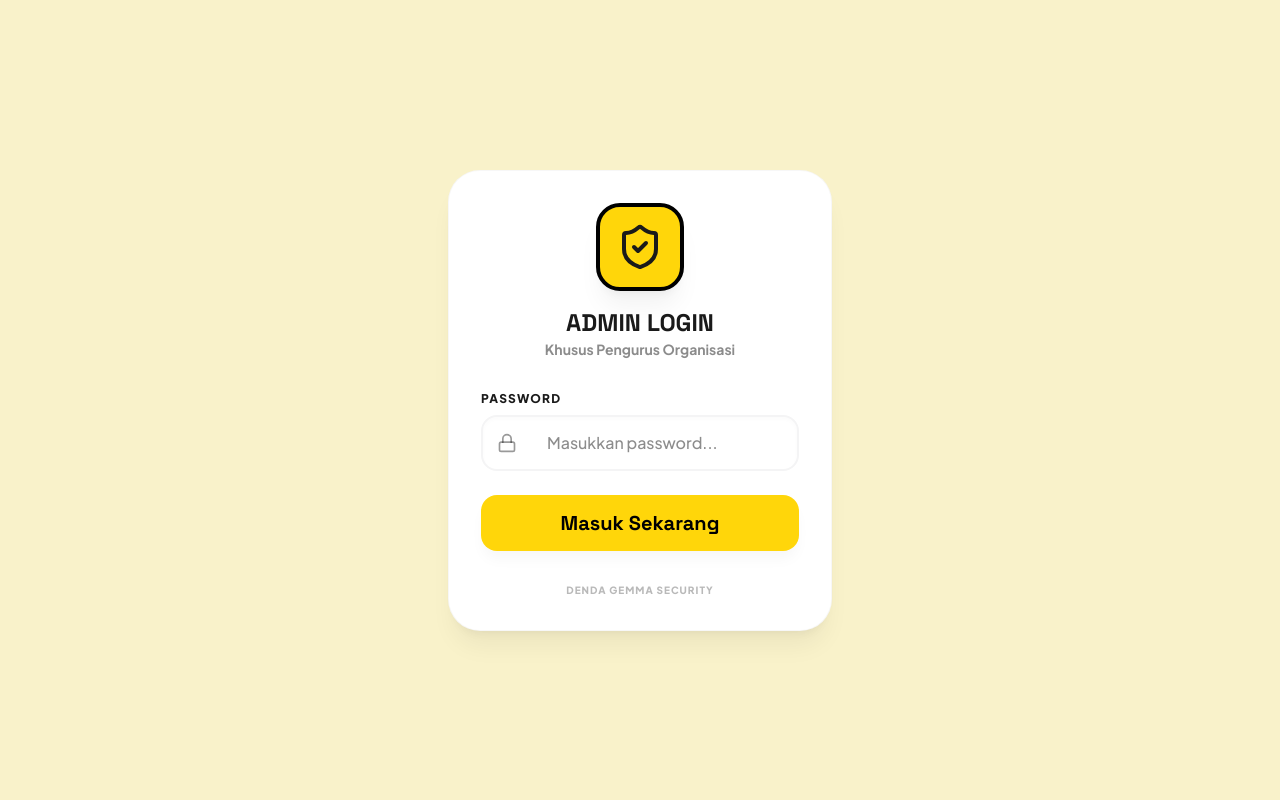
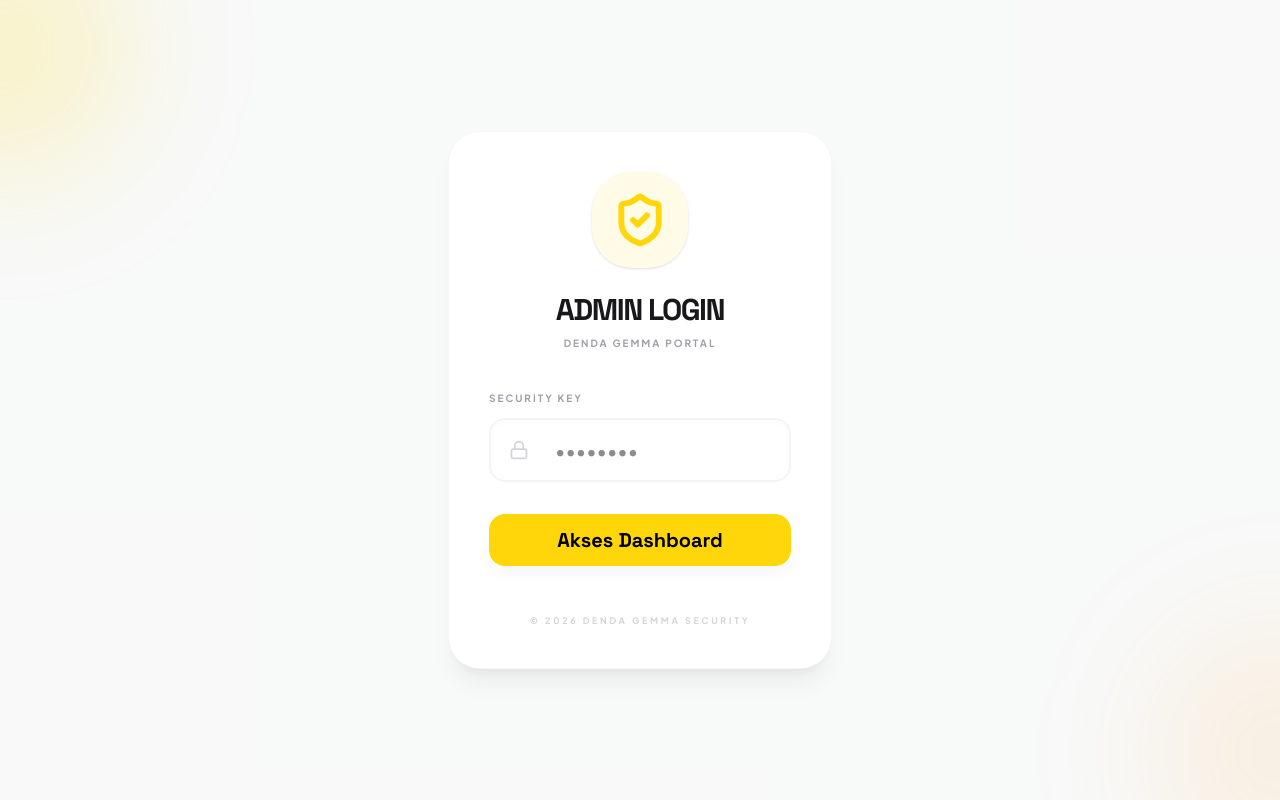
Before and after one commit to rendrabagasdev/denda-gemma, a Next.js app: page /admin/login in a window 1280 px wide. Built offline with nearby package versions, Linux system fonts and the light colour scheme.

Commit message:
feat: redesign admin login page with updated UI components and improved security feedback messages

```diff
--- a/app/admin/login/page.tsx
+++ b/app/admin/login/page.tsx
@@ -19,34 +19,38 @@ export default function LoginPage() {
       localStorage.setItem('admin_auth', 'true')
       router.push('/admin')
     } else {
-      setError('Password salah! Coba admin123')
+      setError('Password salah!')
     }
   }
 
   return (
-    <main className="min-h-screen flex items-center justify-center p-6 bg-primary/20">
+    <main className="min-h-screen flex items-center justify-center p-6 bg-zinc-50/50 relative overflow-hidden">
+      {/* Decorative background blobs */}
+      <div className="absolute top-[-10%] left-[-10%] w-64 h-64 bg-primary/20 rounded-full blur-3xl" />
+      <div className="absolute bottom-[-10%] right-[-10%] w-64 h-64 bg-secondary/10 rounded-full blur-3xl" />
+
       <motion.div
-        initial={{ scale: 0.9, opacity: 0 }}
-        animate={{ scale: 1, opacity: 1 }}
-        className="cartoon-card w-full max-w-sm bg-white p-8"
+        initial={{ y: 20, opacity: 0 }}
+        animate={{ y: 0, opacity: 1 }}
+        className="cartoon-card w-full max-w-sm bg-white p-10 relative z-10 border-none shadow-[0_30px_60px_-12px_rgba(0,0,0,0.15)]"
       >
-        <div className="flex flex-col items-center mb-8">
-          <div className="p-4 bg-primary border-4 border-black rounded-3xl mb-4 shadow-cartoon">
-            <ShieldCheck size={48} />
+        <div className="flex flex-col items-center mb-10 text-center">
+          <div className="p-5 bg-primary/10 rounded-[2.5rem] mb-6 shadow-sm">
+            <ShieldCheck size={56} className="text-primary" strokeWidth={2.5} />
           </div>
-          <h1 className="text-2xl font-black uppercase">Admin Login</h1>
-          <p className="font-bold opacity-50 text-sm">Khusus Pengurus Organisasi</p>
+          <h1 className="text-3xl font-black uppercase tracking-tighter text-zinc-900">Admin Login</h1>
+          <p className="text-[10px] font-bold text-zinc-400 uppercase tracking-[0.2em] mt-2">Denda Gemma Portal</p>
         </div>
 
-        <form onSubmit={handleLogin} className="space-y-6">
+        <form onSubmit={handleLogin} className="space-y-8">
           <div>
-            <label className="block font-black mb-2 uppercase text-xs tracking-widest">Password</label>
+            <label className="block font-bold mb-3 uppercase text-[10px] tracking-[0.2em] text-zinc-400">Security Key</label>
             <div className="relative">
-              <Lock className="absolute left-4 top-1/2 -translate-y-1/2 text-black/40" size={20} />
+              <Lock className="absolute left-5 top-1/2 -translate-y-1/2 text-zinc-300" size={20} />
               <input
                 type="password"
-                className="cartoon-input w-full !pl-16 h-14"
-                placeholder="Masukkan password..."
+                className="cartoon-input w-full !pl-16 h-16 text-lg"
+                placeholder="••••••••"
                 value={password}
                 onChange={(e) => setPassword(e.target.value)}
               />
@@ -54,23 +58,29 @@ export default function LoginPage() {
           </div>
 
           {error && (
-            <p className="text-secondary font-black text-xs text-center animate-bounce">
+            <motion.p
+              initial={{ scale: 0.9 }}
+              animate={{ scale: 1 }}
+              className="text-secondary font-bold text-[10px] text-center uppercase tracking-widest bg-red-50 py-3 rounded-xl border border-red-100"
+            >
               {error}
-            </p>
+            </motion.p>
           )}
 
           <CartoonButton
             type="submit"
             variant="primary"
-            className="w-full h-14 text-xl"
+            className="w-full py-5 text-xl rounded-2xl shadow-xl shadow-primary/20"
           >
-            Masuk Sekarang
+            Akses Dashboard
           </CartoonButton>
         </form>
 
-        <p className="mt-8 text-center text-[10px] font-black opacity-30 uppercase tracking-widest">
-          Denda Gemma Security
-        </p>
+        <div className="mt-12 text-center">
+          <p className="text-[9px] font-bold text-zinc-300 uppercase tracking-[0.3em]">
+            &copy; {new Date().getFullYear()} Denda Gemma Security
+          </p>
+        </div>
       </motion.div>
     </main>
   )
```
